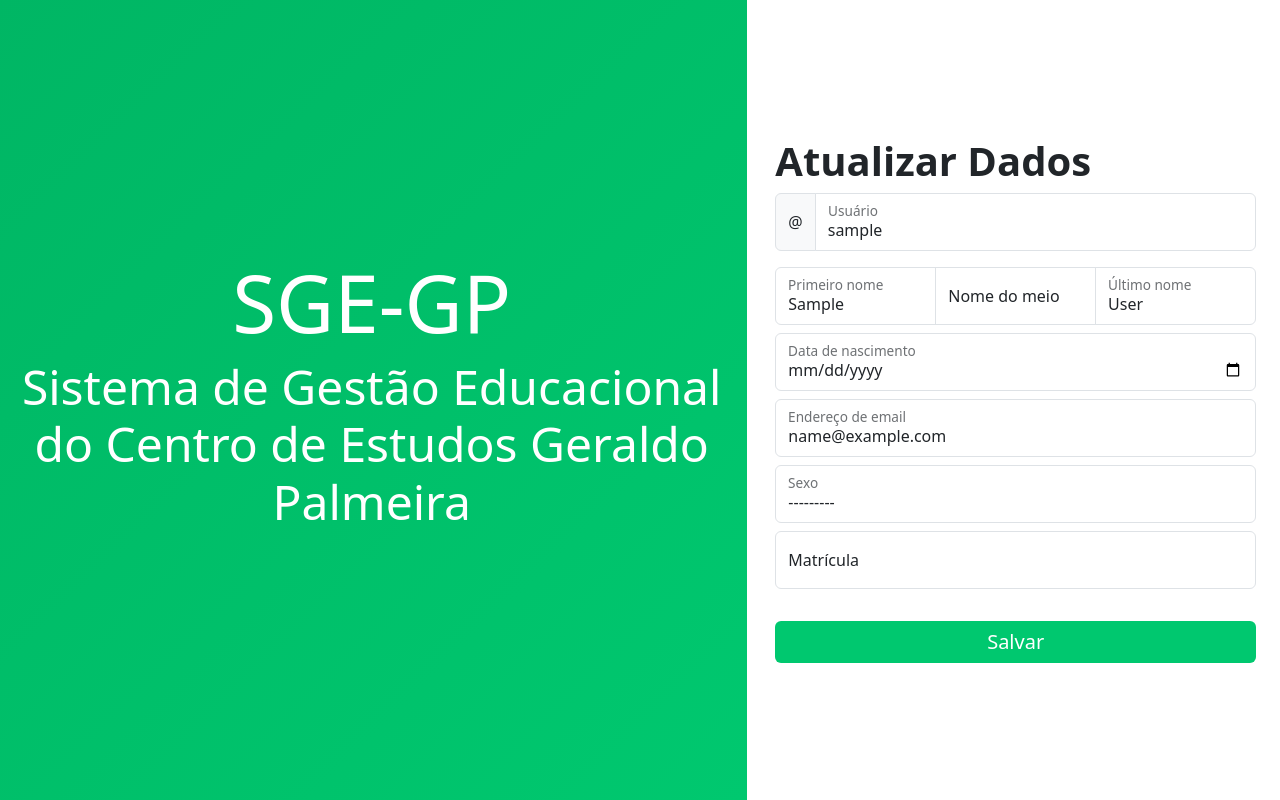
After one commit to leon-rdo/SGE-GP, a Django app: page /accounts/accounts/atualizar/ in a window 1280 px wide. The commit adds this page. Run offline with Django 4.2, Linux system fonts and the light colour scheme; the visitor is signed in with stand-in values (Sample User, id 1); some libraries are stand-ins or nearby versions.

Commit message:
feat: create user update feature

```diff
--- a/accounts/models.py
+++ b/accounts/models.py
@@ -20,9 +20,17 @@ class User(AbstractUser):
     groups = models.ManyToManyField(Group, blank=True, related_name='usuarios')
     user_permissions = models.ManyToManyField(Permission, blank=True, related_name='usuarios')
     middle_name = models.CharField('Nome do meio', max_length=55, blank=True, null=True)
+    birthdate = models.DateField('Data de nascimento', blank=True, null=True)
     gender = models.CharField('Sexo', max_length=1, blank=True, null=True, choices=GENDERS)
     code = models.CharField('Matrícula', max_length=15, blank=True, null=True)
     type = models.CharField('Tipo', max_length=11, choices=TYPES)
+
+    def age(self):
+        if self.birthdate:
+            from datetime import date
+            today = date.today()
+            return today.year - self.birthdate.year - ((today.month, today.day) < (self.birthdate.month, self.birthdate.day))
+        return None
 
     def __str__(self):
         names = [self.first_name, self.middle_name, self.last_name]
--- a/accounts/templates/account/base.html
+++ b/accounts/templates/account/base.html
@@ -50,6 +50,6 @@
 
     {% block extra_body %}
     <script src="https://cdn.jsdelivr.net/npm/bootstrap@5.3.2/dist/js/bootstrap.bundle.min.js" integrity="sha384-C6RzsynM9kWDrMNeT87bh95OGNyZPhcTNXj1NW7RuBCsyN/o0jlpcV8Qyq46cDfL" crossorigin="anonymous"></script>
-    {% endblock %}
+    {% endblock extra_body %}
   </body>
 </html>
--- /dev/null
+++ b/accounts/templates/account/user_update.html
@@ -0,0 +1,69 @@
+{% extends 'account/base.html' %}
+{% load widget_tweaks %}
+
+{% block head_title %}Atualizar Perfil{% endblock %}
+
+{% block content %}
+<h1 class="fw-bold">Atualizar Dados</h1>
+
+<form method="post">
+    {% csrf_token %}
+
+    <div class="input-group mb-3">
+        <span class="input-group-text" id="basic-addon1">@</span>
+        <div class="form-floating flex-grow-1">
+            {{ form.username.errors|safe }}
+            {% render_field form.username placeholder=form.username.label id=form.username.id name=form.username.name type=form.username.field.widget.input_type autocomplete=form.username.name required=True class="form-control" aria-describedby="basic-addon1" %}
+            <label for="{{ form.username.id_for_label }}" class="floatingInput">{{ form.username.label }}</label>
+        </div>
+    </div>
+
+    <div class="input-group">
+        <div class="form-floating flex-grow-1">
+            {{ form.first_name.errors|safe }}
+            {% render_field form.first_name placeholder=form.first_name.label id=form.first_name.id name=form.first_name.name type=form.first_name.field.widget.input_type autocomplete=form.first_name.name required=True class="form-control mb-2" %}
+            <label for="{{ form.first_name.id_for_label }}" class="floatingInput">{{ form.first_name.label }}</label>
+        </div>
+
+        <div class="form-floating flex-grow-1">
+            {{ form.middle_name.errors|safe }}
+            {% render_field form.middle_name placeholder=form.middle_name.label id=form.middle_name.id name=form.middle_name.name type=form.middle_name.field.widget.input_type autocomplete=form.middle_name.name required=True class="form-control mb-2" %}
+            <label for="{{ form.middle_name.id_for_label }}" class="floatingInput">{{ form.middle_name.label }}</label>
+        </div>
+
+        <div class="form-floating flex-grow-1">
+            {{ form.last_name.errors|safe }}
+            {% render_field form.last_name placeholder=form.last_name.label id=form.last_name.id name=form.last_name.name type=form.last_name.field.widget.input_type autocomplete=form.last_name.name required=True class="form-control mb-2" %}
+            <label for="{{ form.last_name.id_for_label }}" class="floatingInput">{{ form.last_name.label }}</label>
+        </div>
+    </div>
+
+    <div class="form-floating">
+        {{ form.birthdate.errors|safe }}
+        {% render_field form.birthdate placeholder=form.birthdate.label id='id_birthdate' name=form.birthdate.name autocomplete=form.birthdate.name class="form-control mb-2" type='date' %}
+        <label for="{{ form.birthdate.id_for_label }}" class="floatingInput">{{ form.birthdate.label }}</label>
+    </div>
+
+    {% for field in form %}
+        {% if field.name not in 'username, first_name, middle_name, last_name, birthdate' %}
+            <div class="form-floating">
+                {{ field.errors|safe }}
+                {% render_field field placeholder=field.label id=field.id name=field.name type=field.field.widget.input_type autocomplete=field.name required=True class="form-control mb-2" %}
+                <label for="{{ field.id_for_label }}" class="floatingInput">{{ field.label }}</label>
+            </div>
+        {% endif %}
+    {% endfor %}
+    <button type="submit" class="btn btn-success w-100 fs-5 mt-4">Salvar</button>
+</form>
+{% endblock %}
+
+{% block extra_body %}
+<script>
+    document.addEventListener('DOMContentLoaded', function() {
+        var formattedDate = "{{ form.birthdate.value|date:'Y-m-d' }}";
+        document.getElementById('id_birthdate').value = formattedDate;
+        console.log(formattedDate);
+        console.log(document.getElementById('id_birthdate'));
+    });
+</script>
+{% endblock extra_body %}
--- a/accounts/urls.py
+++ b/accounts/urls.py
@@ -1,5 +1,8 @@
 from django.urls import path, include
+from accounts.views import UserUpdateView
+
 
 urlpatterns = [
     path('', include('allauth.urls')),
+    path('accounts/atualizar/', UserUpdateView.as_view(), name='user_update')
 ]
--- a/accounts/views.py
+++ b/accounts/views.py
@@ -0,0 +1,16 @@
+from django.contrib.auth import get_user_model
+from django.urls import reverse_lazy
+from django.views.generic.edit import UpdateView
+
+User = get_user_model()
+
+class UserUpdateView(UpdateView):
+    model = User
+    fields = ['username', 'first_name', 'last_name', 'middle_name', 'email', 'birthdate', 'gender', 'code']
+    template_name = 'account/user_update.html'
+
+    def get_object(self, queryset=None):
+        return self.request.user
+
+    def get_success_url(self):
+        return reverse_lazy('main:my-profile')
```
Also changed, not shown: accounts/migrations/0004_user_birthdate.py (added).
